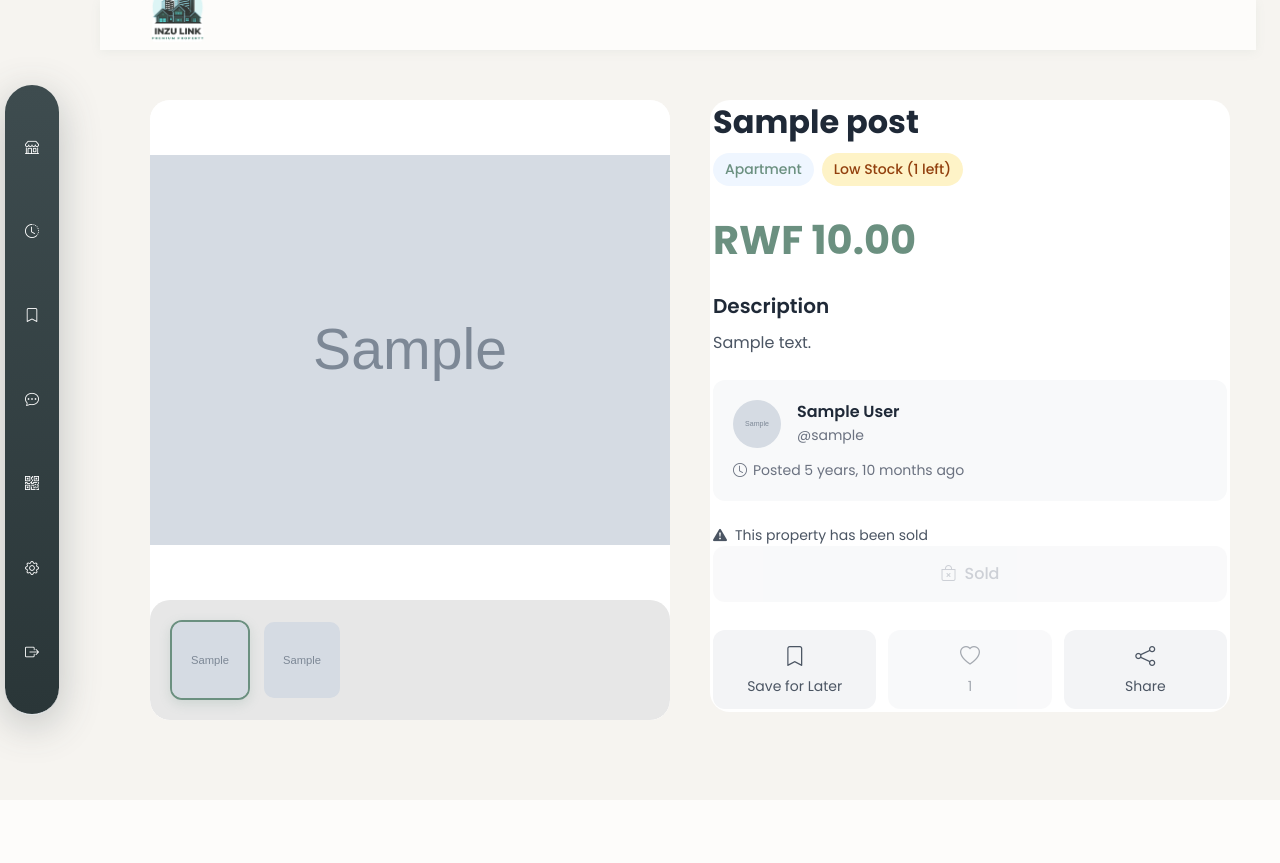
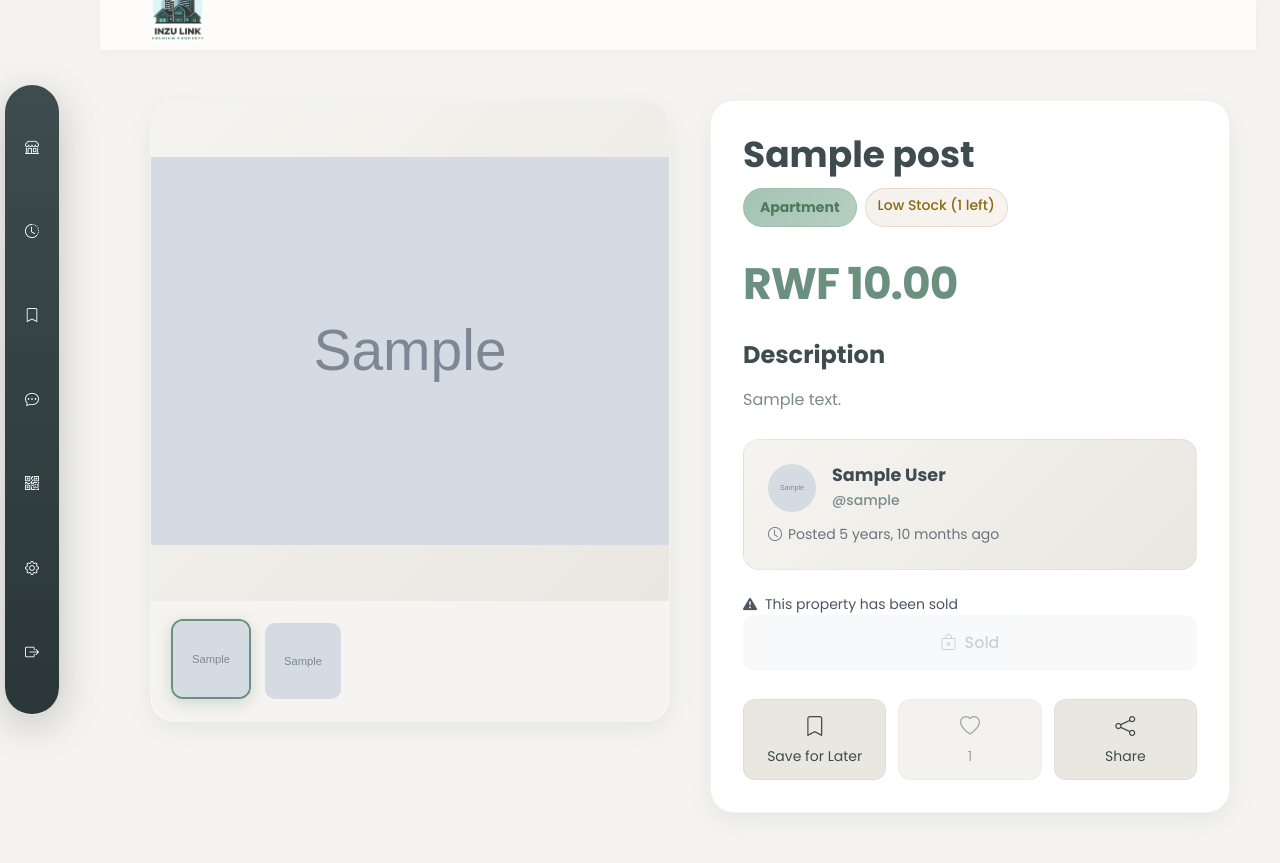
Before and after one commit to hirwacedric123/inzu_link, a Django app: page /auth/post/1/ in a window 1280 px wide. Before the commit the page ends 755 px from the top, so only its background shows below. Run offline with Django 5.2, Linux system fonts and the light colour scheme; tables that the repository leaves empty hold one stand-in row (values such as "Sample post"); grey boxes marked "Sample" are stand-in pictures; some libraries are stand-ins or nearby versions.

Commit message:
Improve UI: Update property cards, product details, and logo implementation
- Enhanced property cards on landing page with professional styling and InzuLink color scheme
- Updated product details page to use consistent color scheme throughout
- Replaced text logos with logo.png image across all pages
- Increased logo sizes for better visibility
- Removed white background from logo on login/signup pages
- Added 'Back to Home' navigation on login and signup pages
- Made signup form scrollable to show all content
- Removed generic 'Successful Sales' statistic from landing page
- Fixed LOGIN_URL setting to redirect to correct login page
- Removed underlines from property card text elements
- Improved hover effects and visual consistency across pages

```diff
--- a/authentication/templates/authentication/post_detail.html
+++ b/authentication/templates/authentication/post_detail.html
@@ -354,11 +371,11 @@
 
     /* Product Gallery Section */
     .product-gallery-card {
-        background: white;
-        border-radius: 20px;
+        background: var(--inzu-white);
+        border-radius: 24px;
         overflow: hidden;
-        /* box-shadow: 0 4px 12px rgba(0,0,0,0.08);
-        border: 1px solid rgba(0,0,0,0.05); */
+        box-shadow: 0 8px 24px rgba(107, 144, 128, 0.12);
+        border: 1px solid rgba(107, 144, 128, 0.1);
     }
 
     .product-gallery {
@@ -368,7 +385,7 @@
     .main-image-container {
         width: 100%;
         height: 500px;
-        background: #ffffff;
+        background: linear-gradient(135deg, var(--inzu-background), var(--inzu-light-gray));
         display: flex;
         align-items: center;
         justify-content: center;
@@ -386,9 +403,9 @@
         display: flex;
         gap: 12px;
         padding: 20px;
-        background: #e7e7e7;
+        background: var(--inzu-background);
         overflow-x: auto;
-        border-radius: 20px;
+        border-radius: 0 0 24px 24px;
     }
 
     .thumbnail-item {
@@ -413,8 +430,9 @@
     }
 
     .thumbnail-item.active {
-        border-color: #6B9080;
-        box-shadow: 0 4px 12px rgba(107, 144, 128, 0.2);
+        border-color: var(--inzu-primary);
+        box-shadow: 0 4px 16px rgba(107, 144, 128, 0.3);
+        transform: translateY(-2px);
     }
 
     .empty-image {
@@ -434,11 +452,11 @@
 
     /* Product Info Section */
     .product-info-card {
-        background: white;
-        border-radius: 20px;
-        padding: 3px;
-        /* box-shadow: 0 4px 12px rgba(0,0,0,0.08);
-        border: 1px solid rgba(0,0,0,0.05); */
+        background: var(--inzu-white);
+        border-radius: 24px;
+        padding: 2rem;
+        box-shadow: 0 8px 24px rgba(107, 144, 128, 0.12);
+        border: 1px solid rgba(107, 144, 128, 0.1);
     }
 
     .product-header {
@@ -449,10 +467,11 @@
     }
 
     .product-title-section h1 {
-        font-size: 2rem;
-        font-weight: 700;
-        color: #1f2937;
+        font-size: 2.25rem;
+        font-weight: 800;
+        color: var(--inzu-text);
         margin-bottom: 12px;
+        line-height: 1.2;
     }
 
     .product-meta {
@@ -462,12 +481,13 @@
     }
 
     .category-badge {
-        padding: 6px 12px;
-        background: #eff6ff;
-        color: #6B9080;
+        padding: 0.5rem 1rem;
+        background: linear-gradient(135deg, var(--inzu-primary-light), rgba(164, 195, 178, 0.8));
+        color: var(--inzu-primary-dark);
         border-radius: 20px;
-        font-size: 14px;
-        font-weight: 500;
+        font-size: 0.875rem;
+        font-weight: 700;
+        border: 1px solid rgba(107, 144, 128, 0.2);
     }
 
     .status-badge {
@@ -478,37 +498,43 @@
     }
 
     .status-success {
-        background: #dcfce7;
-        color: #166534;
+        background: linear-gradient(135deg, rgba(107, 144, 128, 0.15), rgba(107, 144, 128, 0.1));
+        color: var(--inzu-primary-dark);
+        border: 1px solid rgba(107, 144, 128, 0.3);
     }
 
     .status-warning {
-        background: #fef3c7;
-        color: #92400e;
+        background: linear-gradient(135deg, rgba(204, 182, 155, 0.2), rgba(204, 182, 155, 0.15));
+        color: #8B6914;
+        border: 1px solid rgba(204, 182, 155, 0.4);
     }
 
     .status-danger {
-        background: #fee2e2;
-        color: #991b1b;
+        background: linear-gradient(135deg, rgba(218, 115, 152, 0.15), rgba(218, 115, 152, 0.1));
+        color: #B91C1C;
+        border: 1px solid rgba(218, 115, 152, 0.3);
     }
 
     .btn-edit {
-        padding: 8px 16px;
-        background: #f3f4f6;
-        color: #4b5563;
+        padding: 0.5rem 1rem;
+        background: var(--inzu-light-gray);
+        color: var(--inzu-text);
         border-radius: 12px;
         text-decoration: none;
-        font-size: 14px;
+        font-size: 0.875rem;
+        font-weight: 600;
         display: flex;
         align-items: center;
         gap: 6px;
         transition: all 0.3s ease;
+        border: 1px solid rgba(107, 144, 128, 0.1);
     }
 
     .btn-edit:hover {
-        background: #e5e7eb;
-        color: #1f2937;
+        background: var(--inzu-primary);
+        color: white;
         transform: translateY(-2px);
+        box-shadow: 0 4px 12px rgba(107, 144, 128, 0.3);
     }
 
     .price-section {
@@ -516,9 +542,10 @@
     }
 
     .current-price {
-        font-size: 2.5rem;
-        font-weight: 700;
-        color: #6B9080;
+        font-size: 2.75rem;
+        font-weight: 800;
+        color: var(--inzu-primary);
+        letter-spacing: -1px;
     }
 
     .description-section {
@@ -526,22 +553,24 @@
     }
 
     .description-section h2 {
-        font-size: 1.25rem;
-        font-weight: 600;
-        color: #1f2937;
-        margin-bottom: 12px;
+        font-size: 1.5rem;
+        font-weight: 700;
+        color: var(--inzu-text);
+        margin-bottom: 1rem;
     }
 
     .description-section p {
-        color: #4b5563;
-        line-height: 1.6;
+        color: var(--inzu-text-secondary);
+        line-height: 1.8;
+        font-size: 1rem;
     }
 
     .seller-section {
-        padding: 20px;
-        background: #f8f9fa;
-        border-radius: 12px;
+        padding: 1.5rem;
+        background: linear-gradient(135deg, var(--inzu-background), var(--inzu-light-gray));
+        border-radius: 16px;
         margin-bottom: 24px;
+        border: 1px solid rgba(107, 144, 128, 0.1);
     }
 
     .seller-info {
@@ -562,26 +591,28 @@
         width: 48px;
         height: 48px;
         border-radius: 50%;
-        background: linear-gradient(135deg, #6B9080, #1d4ed8);
+        background: linear-gradient(135deg, var(--inzu-primary), var(--inzu-primary-dark));
         color: white;
         display: flex;
         align-items: center;
         justify-content: center;
-        font-weight: 600;
+        font-weight: 700;
         font-size: 16px;
+        box-shadow: 0 2px 8px rgba(107, 144, 128, 0.3);
     }
 
     .seller-details h3 {
-        font-size: 1rem;
-        font-weight: 600;
-        color: #1f2937;
+        font-size: 1.1rem;
+        font-weight: 700;
+        color: var(--inzu-text);
         margin-bottom: 4px;
     }
 
     .seller-username {
-        color: #6b7280;
-        font-size: 14px;
+        color: var(--inzu-text-secondary);
+        font-size: 0.875rem;
         margin: 0;
+        font-weight: 500;
     }
 
     .post-time {
@@ -696,9 +731,9 @@
 
     .btn-action {
         padding: 12px;
-        background: #f3f4f6;
-        color: #4b5563;
-        border: none;
+        background: var(--inzu-light-gray);
+        color: var(--inzu-text);
+        border: 1px solid rgba(107, 144, 128, 0.1);
         border-radius: 12px;
         display: flex;
         flex-direction: column;
```
Also changed, not shown: other parts of authentication/templates/authentication/post_detail.html (+40 -16 lines), authentication/templates/authentication/home.html (+72 -30 lines).
